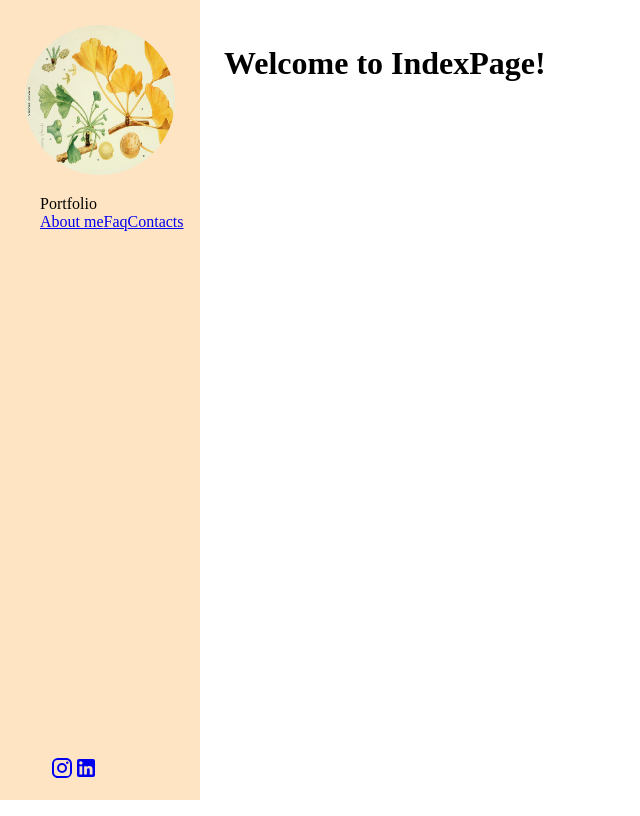
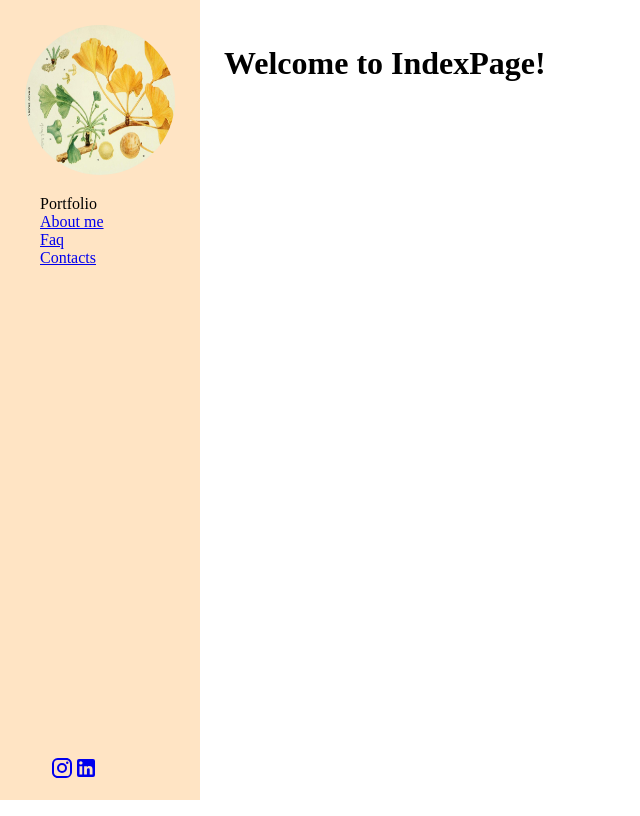
Before and after one commit to kirillsud/luba-web, a React app: page / in a window 1280 px wide. Shown: the whole page, without its empty margins (0-640 px from the left). Built offline with nearby package versions, Linux system fonts and the light colour scheme.

Commit message:
fixed tags for items 'Link'

```diff
--- a/src/app/components/main-menu/main-menu.tsx
+++ b/src/app/components/main-menu/main-menu.tsx
@@ -36,15 +36,21 @@ export function MainMenu(props: MainMenuProps) {
               ))}
             </ul>
           </li>
+          <li>
             <Link to="/aboutme" className={styles['menu_list']}>
               About me
             </Link>
+          </li>
+          <li>
             <Link to="/faq" className={styles['menu_list']}>
               Faq
             </Link>
+          </li>
+          <li>
             <Link to="/contacts" className={styles['menu_list']}>
               Contacts
             </Link>
+          </li>
         </ul>
 
         <ul className={styles['contacts']}>
```
Lines whose indentation alone changed are shown as unchanged.
